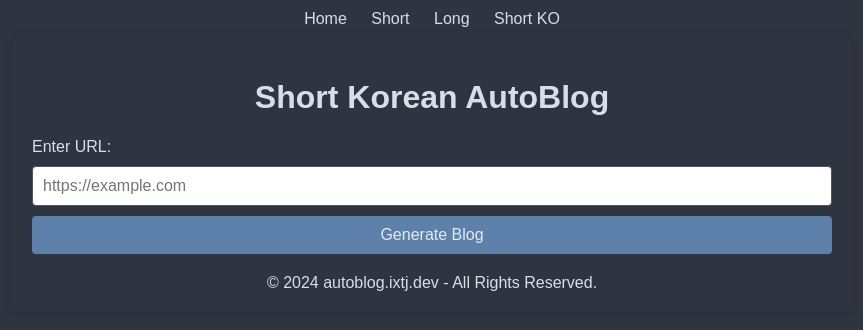
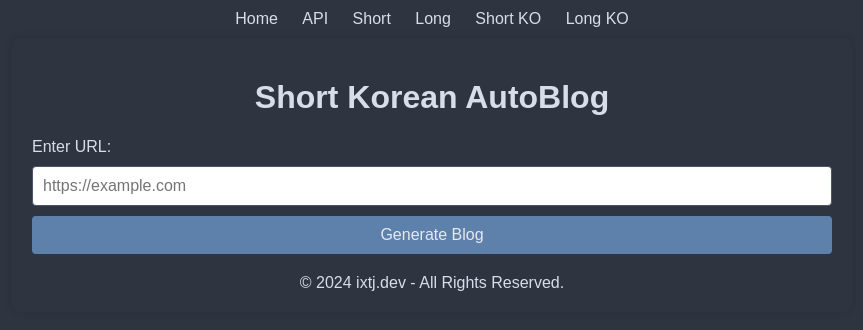
Before and after one commit to miniecho/AutoBlog, a website: page public/short_ko.html in a window 1280 px wide. Shown: the whole page, without its empty margins (208-1071 px from the left). Drawn offline with nearby package versions, Linux system fonts and the light colour scheme.

Commit message:
📝 Missed this file

```diff
--- a/public/short_ko.html
+++ b/public/short_ko.html
@@ -9,9 +9,13 @@
 	<body>
 		<nav>
 			<a href="/">Home</a>
+			<a href="https://github.com/shanefully-done/AutoBlog/blob/master/API.md"
+				>API</a
+			>
 			<a href="/short.html">Short</a>
 			<a href="/long.html">Long</a>
 			<a href="/short_ko.html">Short KO</a>
+			<a href="/long_ko.html">Long KO</a>
 		</nav>
 		<div class="container">
 			<h1>Short Korean AutoBlog</h1>
@@ -43,7 +47,7 @@
 				</div>
 			</div>
 			<div id="copyright" align="center">
-				&copy; 2024 autoblog.ixtj.dev - All Rights Reserved.
+				&copy; 2024 ixtj.dev - All Rights Reserved.
 			</div>
 		</div>
 		<script src="https://unpkg.com/htmx.org@2.0.0"></script>
```
